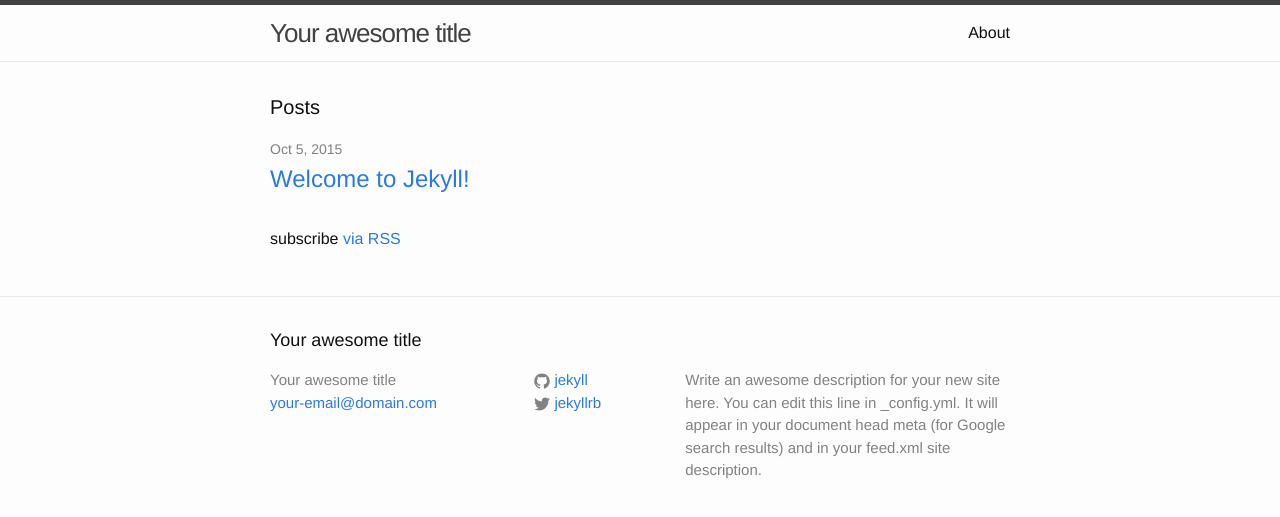
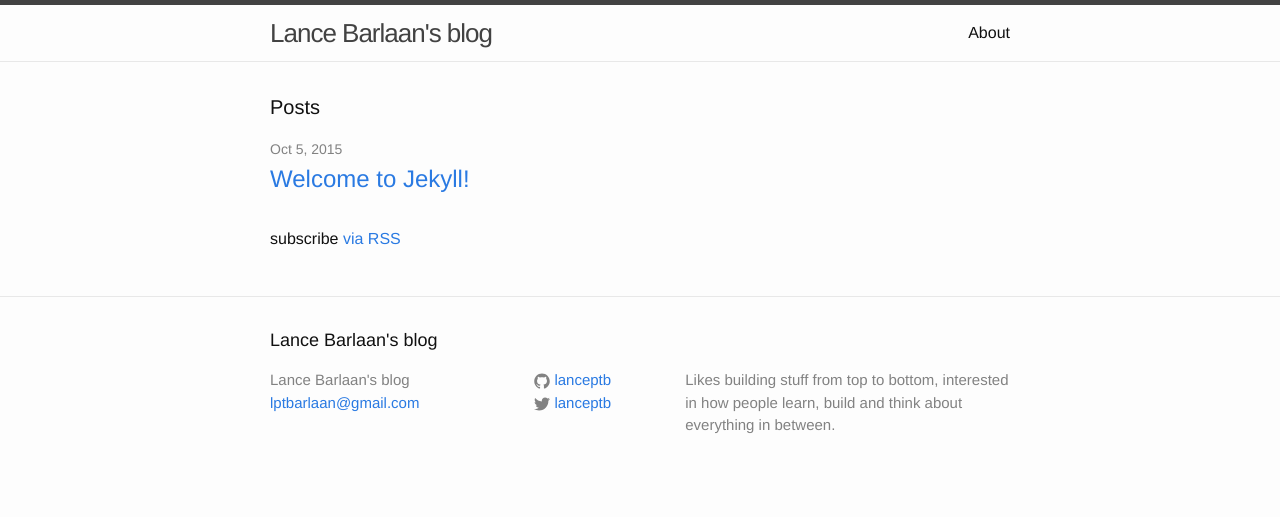
Before and after one commit to LancePTB/lanceptb.github.io, a Jekyll site: the page built from index.html, in a window 1280 px wide. Shown: the top 517 px of the page. Built offline with Jekyll 4.4.1, drawn with Linux system fonts in a browser that asks for light colours.

Commit message:
Editing basic information

```diff
--- a/_config.yml
+++ b/_config.yml
@@ -1,14 +1,12 @@
 # Site settings
-title: Your awesome title
-email: your-email@domain.com
+title: Lance Barlaan's blog
+email: lptbarlaan@gmail.com
 description: > # this means to ignore newlines until "baseurl:"
-  Write an awesome description for your new site here. You can edit this
-  line in _config.yml. It will appear in your document head meta (for
-  Google search results) and in your feed.xml site description.
+  Likes building stuff from top to bottom, interested in how people learn, build and think about everything in between.
 baseurl: "" # the subpath of your site, e.g. /blog/
 url: "http://yourdomain.com" # the base hostname & protocol for your site
-twitter_username: jekyllrb
-github_username:  jekyll
+twitter_username: lanceptb
+github_username:  lanceptb
 
 # Build settings
 markdown: kramdown
```
